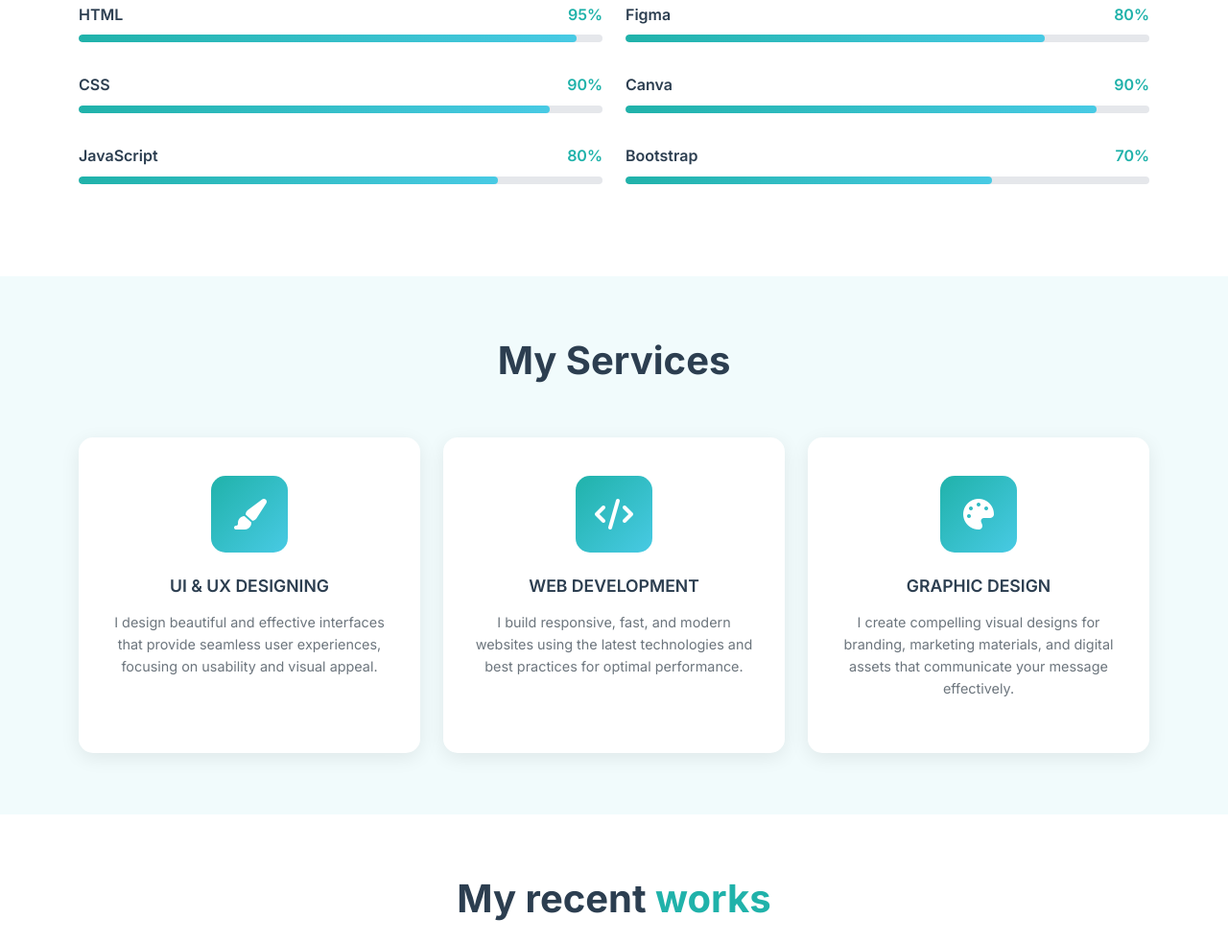
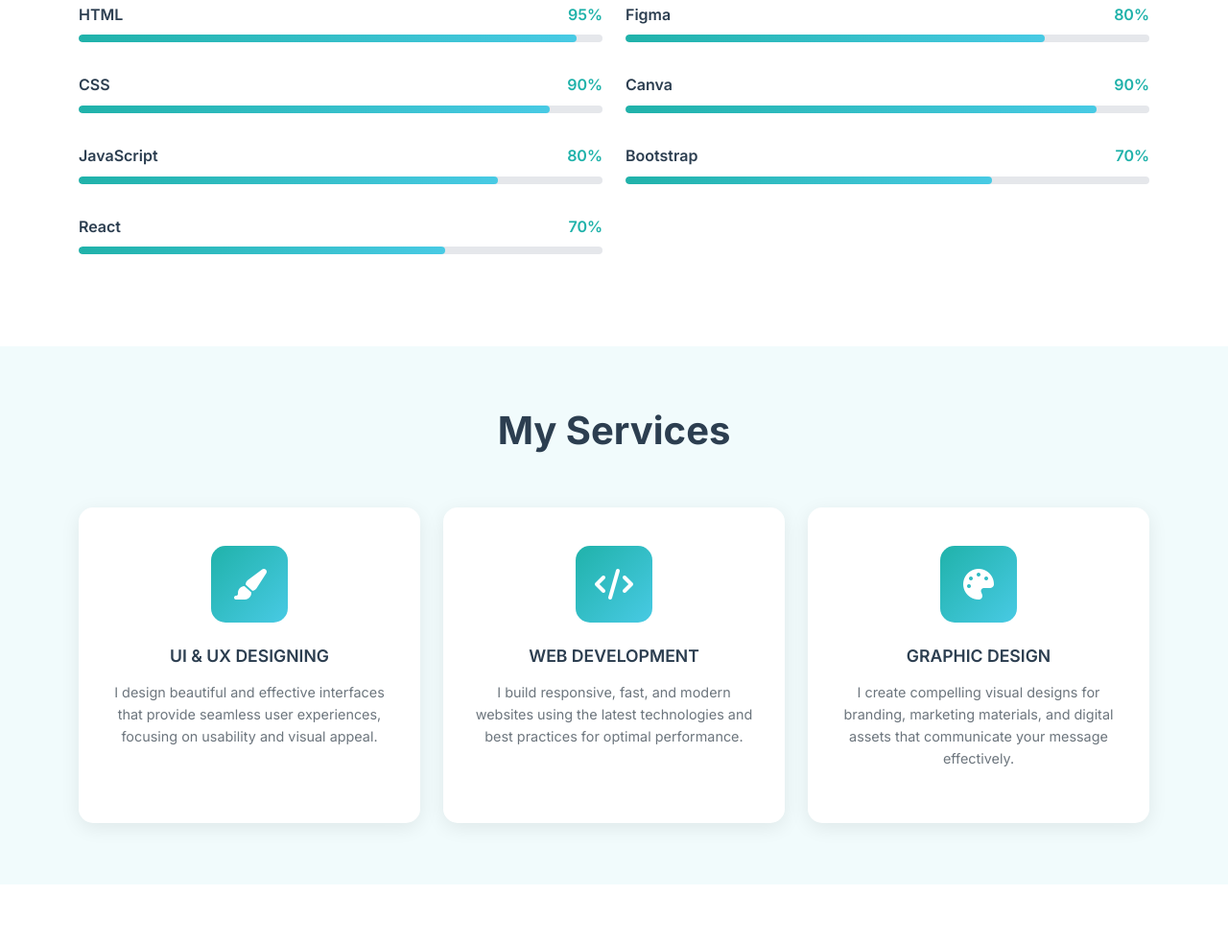
Before and after one commit to TopNaid/HabeebJinad, a plain HTML site: page index.html in a window 1280 px wide. Shown: the part 1554-2536 px from the top of the page at 96% size. Drawn offline with nearby package versions, Linux system fonts and the light colour scheme.

Commit message:
react added

```diff
--- a/index.html
+++ b/index.html
@@ -130,6 +130,15 @@
                         </div>
                         <div class="skill-bar">
                             <div class="skill-progress" data-width="80"></div>
+                        </div>
+                    </div>
+                     <div class="skill-item">
+                        <div class="skill-header">
+                            <span class="skill-name">React</span>
+                            <span class="skill-percentage">70%</span>
+                        </div>
+                        <div class="skill-bar">
+                            <div class="skill-progress" data-width="70"></div>
                         </div>
                     </div>
                 </div>
@@ -375,7 +384,7 @@
                                             <i class="fas fa-user"></i>
                                         </div>
                                         <div class="author-info">
-                                            <h6>Sarah Johnson</h6>
+                                            <h6>Tola Johnson</h6>
                                             <small>CEO, TechStart</small>
                                         </div>
                                     </div>
```
